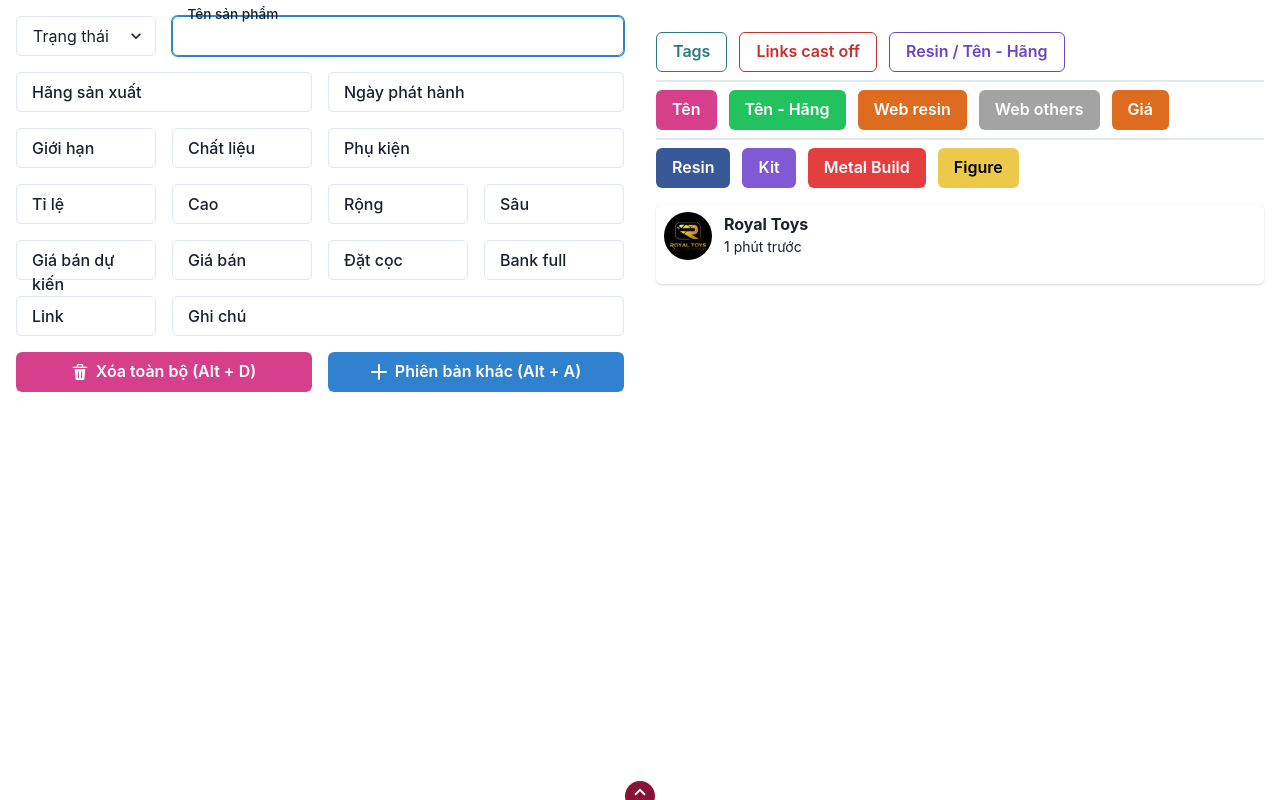
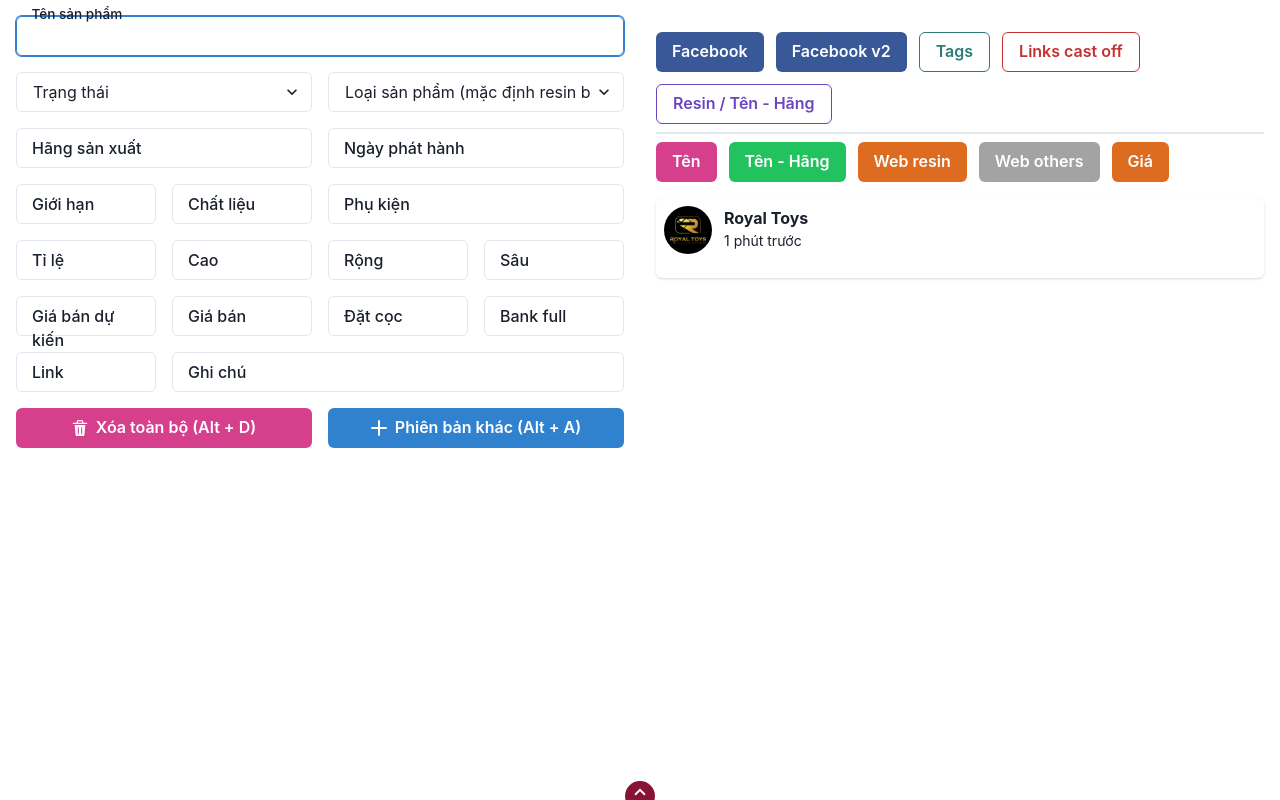
Before and after one commit to minhtri2011/royaltoystool, a React (Create React App) app: page / in a window 1280 px wide. Built offline with nearby package versions, Linux system fonts and the light colour scheme.

Commit message:
update facebook button and type product selector

```diff
--- a/src/components/form.jsx
+++ b/src/components/form.jsx
@@ -51,90 +51,9 @@ const Form = () => {
     note,
     versions,
     link,
+    type
   } = postData;
-  const inputArr = [
-    {
-      label: "Tên sản phẩm",
-      name: "productName",
-      value: productName,
-      ref: inputProductNameRef,
-    },
-    {
-      label: "Hãng sản xuất",
-      name: "manufacturer",
-      value: manufacturer,
-    },
-    {
-      label: "Ngày phát hành",
-      name: "releaseDate",
-      value: releaseDate,
-    },
-    {
-      label: "Giới hạn",
-      name: "limit",
-      value: limit,
-    },
-    {
-      label: "Chất liệu",
-      name: "material",
-      value: material,
-    },
-    {
-      label: "Phụ kiện",
-      name: "accessories",
-      value: accessories,
-    },
-    {
-      label: "Tỉ lệ",
-      name: "ratio",
-      value: ratio,
-    },
-    {
-      label: "Cao",
-      name: "height",
-      value: height,
-    },
-    {
-      label: "Rộng",
-      name: "width",
-      value: width,
-    },
-    {
-      label: "Sâu",
-      name: "depth",
-      value: depth,
-    },
-    {
-      label: "Giá bán dự kiến",
-      name: "fprice",
-      value: fprice,
-    },
-    {
-      label: "Giá bán",
-      name: "price",
-      value: price,
-    },
-    {
-      label: "Đặt cọc",
-      name: "deposit",
-      value: deposit,
-    },
-    {
-      label: "Bank full",
-      name: "bankFull",
-      value: bankFull,
-    },
-    {
-      label: "Link",
-      name: "link",
-      value: link,
-    },
-    {
-      label: "Ghi chú",
-      name: "note",
-      value: note,
-    },
-  ];
+
   useEffect(() => {
     inputProductNameRef.current && inputProductNameRef.current.focus();
   }, []);
@@ -176,6 +95,7 @@ const Form = () => {
       "ratio",
       "height",
       "width",
+      "fprice",
       "price",
       "depth",
       "bankFull",
@@ -281,10 +201,25 @@ const Form = () => {
     const value = e.target.value;
     dispatch(setFormValue({ name: "preOrder", value }));
   };
+  const handleChangeType= (e) => {
+    const value = e.target.value;
+    dispatch(setFormValue({ name: "type", value }));
+  };
 
   return (
     <>
       <div className="grid gap-4 grid-cols-4 gridFormTemplateMobile sm:gridFormTemplate">
+
+        <div style={{ gridArea: "productName" }}>
+          <InputWithFloatingLabel
+            label="Tên sản phẩm"
+            name="productName"
+            value={productName}
+            ref={inputProductNameRef}
+            type={checkType("productName")}
+            onChange={handleInputChange}
+          />
+        </div>
         <div style={{ gridArea: "preOrder" }}>
           <Select
             className="cursor-pointer !w-full"
@@ -292,21 +227,172 @@ const Form = () => {
             value={preOrder}
             placeholder="Trạng thái"
           >
-            <option value="[Pre-order] ">Pre-order</option>
+            <option value="[Pre order] ">Pre-order</option>
             <option value="[Hàng sẵn] ">Hàng sẵn</option>
-            <option value="[Cast off] ">Cast off</option>
           </Select>
         </div>
-        {inputArr.map((inputItem, key) => (
-          <div key={key} style={{ gridArea: inputItem.name }}>
-            <InputWithFloatingLabel
-              {...inputItem}
-              ref={inputItem.ref ? inputItem.ref : null}
-              type={checkType(inputItem.name)}
-              onChange={handleInputChange}
-            />
-          </div>
-        ))}
+        <div style={{ gridArea: "type" }}>
+          <Select
+            className="cursor-pointer !w-full"
+            onChange={handleChangeType}
+            value={type}
+            placeholder="Loại sản phẩm (mặc định resin basic)"
+          >
+            <option value="Cast off">Cast off</option>
+            <option value="Model kit">Model kit</option>
+            <option value="Metal build">Metal build</option>
+          </Select>
+        </div>
+
+        <div style={{ gridArea: "manufacturer" }}>
+          <InputWithFloatingLabel
+            label="Hãng sản xuất"
+            name="manufacturer"
+            value={manufacturer}
+            type={checkType("manufacturer")}
+            onChange={handleInputChange}
+          />
+        </div>
+
+        <div style={{ gridArea: "releaseDate" }}>
+          <InputWithFloatingLabel
+            label="Ngày phát hành"
+            name="releaseDate"
+            value={releaseDate}
+            type={checkType("releaseDate")}
+            onChange={handleInputChange}
+          />
+        </div>
+
+        <div style={{ gridArea: "limit" }}>
+          <InputWithFloatingLabel
+            label="Giới hạn"
+            name="limit"
+            value={limit}
+            type={checkType("limit")}
+            onChange={handleInputChange}
+          />
+        </div>
+
+        <div style={{ gridArea: "material" }}>
+          <InputWithFloatingLabel
+            label="Chất liệu"
+            name="material"
+            value={material}
+            type={checkType("material")}
+            onChange={handleInputChange}
+          />
+        </div>
+
+        <div style={{ gridArea: "accessories" }}>
+          <InputWithFloatingLabel
+            label="Phụ kiện"
+            name="accessories"
+            value={accessories}
+            type={checkType("accessories")}
+            onChange={handleInputChange}
+          />
+        </div>
+
+        <div style={{ gridArea: "ratio" }}>
+          <InputWithFloatingLabel
+            label="Tỉ lệ"
+            name="ratio"
+            value={ratio}
+            type={checkType("ratio")}
+            onChange={handleInputChange}
+          />
+        </div>
+
+        <div style={{ gridArea: "height" }}>
+          <InputWithFloatingLabel
+            label="Cao"
+            name="height"
+            value={height}
+            type={checkType("height")}
+            onChange={handleInputChange}
+          />
+        </div>
+
+        <div style={{ gridArea: "width" }}>
+          <InputWithFloatingLabel
+            label="Rộng"
+            name="width"
+            value={width}
+            type={checkType("width")}
+            onChange={handleInputChange}
+          />
+        </div>
+
+        <div style={{ gridArea: "depth" }}>
+          <InputWithFloatingLabel
+            label="Sâu"
+            name="depth"
+            value={depth}
+            type={checkType("depth")}
+            onChange={handleInputChange}
+          />
+        </div>
+
+        <div style={{ gridArea: "fprice" }}>
+          <InputWithFloatingLabel
+            label="Giá bán dự kiến"
+            name="fprice"
+            value={fprice}
+            type={checkType("fprice")}
+            onChange={handleInputChange}
+          />
+        </div>
+
+        <div style={{ gridArea: "price" }}>
+          <InputWithFloatingLabel
+            label="Giá bán"
+            name="price"
+            value={price}
+            type={checkType("price")}
+            onChange={handleInputChange}
+          />
+        </div>
+
+        <div style={{ gridArea: "deposit" }}>
+          <InputWithFloatingLabel
+            label="Đặt cọc"
+            name="deposit"
+            value={deposit}
+            type={checkType("deposit")}
+            onChange={handleInputChange}
+          />
+        </div>
+
+        <div style={{ gridArea: "bankFull" }}>
+          <InputWithFloatingLabel
+            label="Bank full"
+            name="bankFull"
+            value={bankFull}
+            type={checkType("bankFull")}
+            onChange={handleInputChange}
+          />
+        </div>
+
+        <div style={{ gridArea: "link" }}>
+          <InputWithFloatingLabel
+            label="Link"
+            name="link"
+            value={link}
+            type={checkType("link")}
+            onChange={handleInputChange}
+          />
+        </div>
+
+        <div style={{ gridArea: "note" }}>
+          <InputWithFloatingLabel
+            label="Ghi chú"
+            name="note"
+            value={note}
+            type={checkType("note")}
+            onChange={handleInputChange}
+          />
+        </div>
       </div>
       <div>{renderAllVersions()}</div>
       <div className="grid grid-cols-1 sm:grid-cols-2 gap-4 mt-4">
--- a/src/components/listButton.jsx
+++ b/src/components/listButton.jsx
@@ -4,18 +4,14 @@ import useCopy from "../hooks/useCopy";
 
 const ListButton = () => {
   const {
-    copyResinFaceBook,
-    copyResinFaceBookV2,
     copyWebResin,
-    copyFigure,
-    copyKit,
-    copyMetalBuild,
     copyWeb,
     copyNameProducer,
     copyName,
     copyTagsBasic,
     copyResinDownloadToolNameProducer,
     copyPrice,
+    copyFaceBook,copyFaceBookV2
   } = useCopy();
 
   const links = [
@@ -44,6 +40,13 @@ const ListButton = () => {
   return (
     <>
       <div className=" flex gap-3 flex-wrap w-full">
+        <Button colorScheme="facebook" onClick={copyFaceBook}>
+          Facebook
+        </Button>
+        <Button colorScheme="facebook" onClick={copyFaceBookV2}>
+          Facebook v2
+        </Button>
+
         <Button colorScheme="teal" variant={"outline"} onClick={copyTagsBasic}>
           Tags
         </Button>
@@ -82,22 +85,6 @@ const ListButton = () => {
           Giá
         </Button>
       </div>
-      <div className="mt-2 flex gap-3 flex-wrap w-full border-t-2 pt-2 ">
-        <Button colorScheme="facebook" onClick={copyResinFaceBook}>
-          Resin
-        </Button>
-
-        <Button colorScheme="purple" onClick={copyKit}>
-          Kit
-        </Button>
-        <Button colorScheme="red" onClick={copyMetalBuild}>
-          Metal Build
-        </Button>
-        <Button colorScheme="yellow" onClick={copyFigure}>
-          Figure
-        </Button>
-
-      </div>
     </>
   );
 };
--- a/src/components/preview.jsx
+++ b/src/components/preview.jsx
@@ -25,6 +25,7 @@ const Preview = () => {
     releaseDate,
     link,
     note,
+    type,
     versions,
   } = postData;
 
@@ -106,6 +107,9 @@ const Preview = () => {
         <Text fontSize="sm" className="pt-1 pb-3 font-bold">
           {preOrder}
           {productName}
+          <Text fontSize="sm" className="pt-1 pb-3 font-normal" as={"span"}>
+            {type && ' (' + type + ')'}
+          </Text>
         </Text>
 
         {renderInfo(manufacturer, "Hãng sản xuất")}
--- a/src/hooks/useCopy.jsx
+++ b/src/hooks/useCopy.jsx
@@ -24,6 +24,7 @@ const useCopy = () => {
     deposit,
     bankFull,
     depth,
+    type,
     limit,
     material,
     accessories,
@@ -59,6 +60,11 @@ const useCopy = () => {
       }
     });
     return tagRender;
+  };
+
+  const checkTypeAndRenderName = (productName, type) => {
+    if (type) return convertTextToBold(productName) + " (" + type + ")" + "\n";
+    return convertTextToBold(productName + "\n");
   };
 
   const checkAndRender = (value, title, downLine) => {
@@ -134,20 +140,7 @@ const useCopy = () => {
 
     return priceString;
   };
-  const resinDetails = [
-    convertTextToBold(preOrder),
-    convertTextToBold(productName + "\n"),
-    checkAndRender(manufacturer, "HSX"),
-    renderSize(ratio, height, width, depth),
-    renderPrice(price, deposit, bankFull),
-    renderFPrice(fprice, deposit, bankFull),
-    checkAndRenderLimitNumber(limit, "Giới hạn"),
-    checkAndRender(material, "Chất liệu"),
-    checkAndRender(accessories, "Phụ kiện"),
-    checkAndRender(releaseDate, "Phát hành"),
-    checkAndRender(note, "Ghi chú"),
-    checkAndRender(link, "Link"),
-  ];
+
   const resinWebDetails = [
     productName + "\n",
     checkAndRender(manufacturer, "HSX"),
@@ -161,9 +154,25 @@ const useCopy = () => {
     checkAndRender(note, "Ghi chú"),
     checkAndRender(link, "Link"),
   ];
+
+  const resinDetails = [
+    convertTextToBold(preOrder),
+    checkTypeAndRenderName(productName, type),
+    checkAndRender(manufacturer, "HSX"),
+    renderSize(ratio, height, width, depth),
+    renderPrice(price, deposit, bankFull),
+    renderFPrice(fprice, deposit, bankFull),
+    checkAndRenderLimitNumber(limit, "Giới hạn"),
+    checkAndRender(material, "Chất liệu"),
+    checkAndRender(accessories, "Phụ kiện"),
+    checkAndRender(releaseDate, "Phát hành"),
+    checkAndRender(note, "Ghi chú"),
+    checkAndRender(link, "Link"),
+  ];
+
   const resinDetailsV2 = [
     convertTextToBold(preOrder),
-    convertTextToBold(productName + "\n"),
+    checkTypeAndRenderName(productName, type),
     checkAndRender(manufacturer, "HSX"),
     renderSize(ratio, height, width, depth),
     checkAndRenderLimitNumber(limit, "Giới hạn"),
@@ -176,6 +185,7 @@ const useCopy = () => {
     renderPrice(price, deposit, bankFull),
     renderFPrice(fprice, deposit, bankFull),
   ];
+
   const webNoPrice = [
     productName + "\n",
     checkAndRender(manufacturer, "HSX"),
@@ -214,8 +224,24 @@ const useCopy = () => {
         renderedPost += product;
       });
     });
+
     renderedPost += tags;
-    renderedPost += resinTag;
+
+    switch (type) {
+      case "Cast off":
+        renderedPost += resinTag + " #castOff";
+        break;
+      case "Model kit":
+        renderedPost += kitTag;
+        break;
+      case "Metal build":
+        renderedPost += metalBuildTag;
+        break;
+
+      default:
+        renderedPost += resinTag;
+        break;
+    }
     renderedPost += renderTags();
     return renderedPost;
   };
@@ -229,57 +255,28 @@ const useCopy = () => {
         renderedPost += product;
       });
     });
+
     renderedPost += tags;
-    renderedPost += resinTag;
+
+    switch (type) {
+      case "Cast off":
+        renderedPost += resinTag + " #castOff";
+        break;
+      case "Model kit":
+        renderedPost += kitTag;
+        break;
+      case "Metal build":
+        renderedPost += metalBuildTag;
+        break;
+
+      default:
+        renderedPost += resinTag;
+        break;
+    }
     renderedPost += renderTags();
     return renderedPost;
   };
-  const renderkit = () => {
-    let renderedPost = "";
 
-    resinDetailsV2.forEach((product) => {
-      renderedPost += product;
-    });
-    versionDetails().forEach((version) => {
-      version.forEach((product) => {
-        renderedPost += product;
-      });
-    });
-    renderedPost += tags;
-    renderedPost += kitTag;
-    renderedPost += renderTags();
-    return renderedPost;
-  };
-  const renderMB = () => {
-    let renderedPost = "";
-    resinDetailsV2.forEach((product) => {
-      renderedPost += product;
-    });
-    versionDetails().forEach((version) => {
-      version.forEach((product) => {
-        renderedPost += product;
-      });
-    });
-    renderedPost += tags;
-    renderedPost += metalBuildTag;
-    renderedPost += renderTags();
-    return renderedPost;
-  };
-  const renderFigure = () => {
-    let renderedPost = "";
-    resinDetailsV2.forEach((product) => {
-      renderedPost += product;
-    });
-    versionDetails().forEach((version) => {
-      version.forEach((product) => {
-        renderedPost += product;
-      });
-    });
-    renderedPost += tags;
-    renderedPost += figureTag;
-    renderedPost += renderTags();
-    return renderedPost;
-  };
   const renderPostWebResin = () => {
     let renderedPost = "";
     resinWebDetails.forEach((product) => {
@@ -307,39 +304,9 @@ const useCopy = () => {
 
   //todo: copy func
 
-  const copyResinFaceBook = () => {
-    navigator.clipboard.writeText(renderPost());
-    toast.success("Copy resin facebook v1", {
-      duration: 1000,
-    });
-  };
-  const copyResinFaceBookV2 = () => {
-    navigator.clipboard.writeText(renderPostV2());
-    toast.success("Copy resin facebook v2", {
-      duration: 1000,
-    });
-  };
   const copyWebResin = () => {
     navigator.clipboard.writeText(renderPostWebResin());
     toast.success("Copy Web Resin", {
-      duration: 1000,
-    });
-  };
-  const copyKit = () => {
-    navigator.clipboard.writeText(renderkit());
-    toast.success("Copy facebook kit", {
-      duration: 1000,
-    });
-  };
-  const copyMetalBuild = () => {
-    navigator.clipboard.writeText(renderMB());
-    toast.success("Copy facebook metal build", {
-      duration: 1000,
-    });
-  };
-  const copyFigure = () => {
-    navigator.clipboard.writeText(renderFigure());
-    toast.success("Copy facebook figure", {
       duration: 1000,
     });
   };
@@ -392,20 +359,29 @@ const useCopy = () => {
       return;
     }
   };
+  const copyFaceBook = () => {
+    navigator.clipboard.writeText(renderPost());
+    toast.success("Copy facebook", {
+      duration: 1000,
+    });
+  };
+  const copyFaceBookV2 = () => {
+    navigator.clipboard.writeText(renderPostV2());
+    toast.success("Copy facebook v2", {
+      duration: 1000,
+    });
+  };
 
   return {
-    copyResinFaceBook,
-    copyResinFaceBookV2,
     copyWebResin,
-    copyKit,
-    copyMetalBuild,
-    copyFigure,
     copyWeb,
     copyName,
     copyTagsBasic,
     copyNameProducer,
     copyResinDownloadToolNameProducer,
     copyPrice,
+    copyFaceBook,
+    copyFaceBookV2,
   };
 };
 
--- a/src/index.css
+++ b/src/index.css
@@ -8,14 +8,15 @@
     padding: 0;
     font-family: inherit;
   }
-  body{
-    @apply lg:overflow-hidden
+  body {
+    @apply lg:overflow-hidden;
   }
 }
 @layer components {
   .gridFormTemplate {
     grid-template-areas:
-      "preOrder productName productName productName"
+      "productName productName productName productName"
+      "preOrder preOrder type type"
       "manufacturer manufacturer releaseDate releaseDate"
       "limit material accessories accessories"
       "ratio height width depth"
@@ -24,7 +25,7 @@
   }
   .gridFormTemplateMobile {
     grid-template-areas:
-      "preOrder preOrder preOrder preOrder"
+    "preOrder preOrder type type"
       "productName productName productName productName"
       "manufacturer manufacturer manufacturer manufacturer"
       "releaseDate releaseDate releaseDate releaseDate"
--- a/src/redux/slices/postSlice.js
+++ b/src/redux/slices/postSlice.js
@@ -21,6 +21,7 @@ const initialState = {
   price: "",
   deposit: "",
   bankFull: "",
+  type: "",
   link: "",
   versions: [],
 };
@@ -46,6 +47,7 @@ const postSlice = createSlice({
       state.height = "";
       state.width = "";
       state.depth = "";
+      state.type= "";
       state.price = "";
       state.fprice = "";
       state.deposit = "";
```
